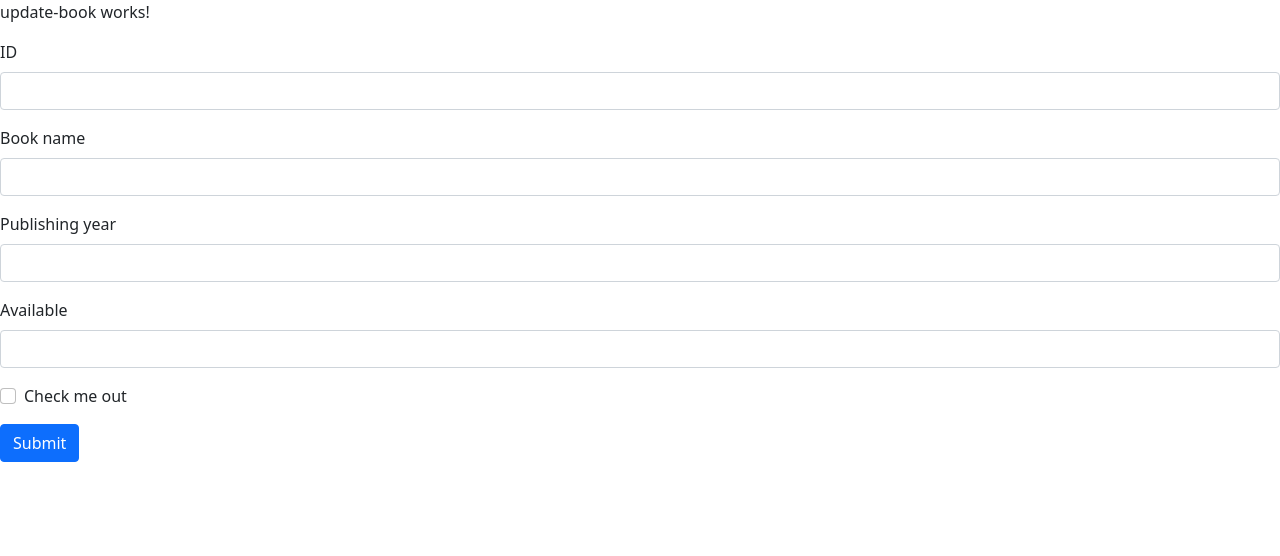
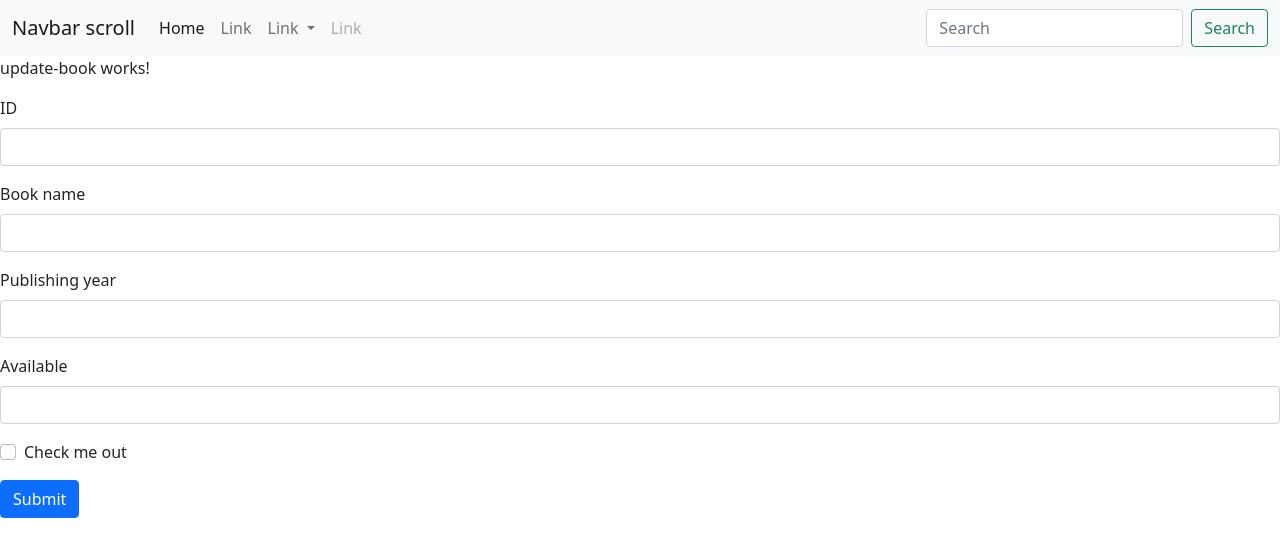
Before and after one commit to KaziMuktadirAhmed/class-project, an Angular app: page / in a window 1280 px wide. Shown: the top 556 px of the page. Built offline with nearby package versions, Linux system fonts and the light colour scheme.

Commit message:
commit nav-bar

```diff
--- a/src/app/app.component.html
+++ b/src/app/app.component.html
@@ -1,3 +1,4 @@
+<app-nav-bar></app-nav-bar>
 <!-- <app-angular-js-welcome-page></app-angular-js-welcome-page> -->
 <!-- <app-bootstrap-table></app-bootstrap-table> -->
 <app-update-book></app-update-book>
--- a/src/app/app.module.ts
+++ b/src/app/app.module.ts
@@ -6,13 +6,15 @@ import { AppComponent } from './app.component';
 import { BootstrapTableComponent } from './bootstrap-table/bootstrap-table.component';
 import { AngularJsWelcomePageComponent } from './angular-js-welcome-page/angular-js-welcome-page.component';
 import { UpdateBookComponent } from './update-book/update-book.component';
+import { NavBarComponent } from './nav-bar/nav-bar.component';
 
 @NgModule({
   declarations: [
     AppComponent,
     BootstrapTableComponent,
     AngularJsWelcomePageComponent,
-    UpdateBookComponent
+    UpdateBookComponent,
+    NavBarComponent
   ],
   imports: [
     BrowserModule,
--- a/src/app/bootstrap-table/bootstrap-table.component.ts
+++ b/src/app/bootstrap-table/bootstrap-table.component.ts
@@ -21,8 +21,8 @@ export class BootstrapTableComponent implements OnInit {
     this.bookSevice.deleteBook(index);
   }
 
-  Update (book : book) : void {
-    const index = this.books.indexOf(book);
+  Update (givenBook : book) : void {
+    const index = this.books.indexOf(givenBook);
   }
 
 }
--- /dev/null
+++ b/src/app/nav-bar/nav-bar.component.html
@@ -0,0 +1,36 @@
+<nav class="navbar navbar-expand-lg navbar-light bg-light">
+  <div class="container-fluid">
+    <a class="navbar-brand" href="#">Navbar scroll</a>
+    <button class="navbar-toggler" type="button" data-bs-toggle="collapse" data-bs-target="#navbarScroll" aria-controls="navbarScroll" aria-expanded="false" aria-label="Toggle navigation">
+      <span class="navbar-toggler-icon"></span>
+    </button>
+    <div class="collapse navbar-collapse" id="navbarScroll">
+      <ul class="navbar-nav me-auto my-2 my-lg-0 navbar-nav-scroll" style="--bs-scroll-height: 100px;">
+        <li class="nav-item">
+          <a class="nav-link active" aria-current="page" href="#">Home</a>
+        </li>
+        <li class="nav-item">
+          <a class="nav-link" href="#">Link</a>
+        </li>
+        <li class="nav-item dropdown">
+          <a class="nav-link dropdown-toggle" href="#" id="navbarScrollingDropdown" role="button" data-bs-toggle="dropdown" aria-expanded="false">
+            Link
+          </a>
+          <ul class="dropdown-menu" aria-labelledby="navbarScrollingDropdown">
+            <li><a class="dropdown-item" href="#">Action</a></li>
+            <li><a class="dropdown-item" href="#">Another action</a></li>
+            <li><hr class="dropdown-divider"></li>
+            <li><a class="dropdown-item" href="#">Something else here</a></li>
+          </ul>
+        </li>
+        <li class="nav-item">
+          <a class="nav-link disabled" href="#" tabindex="-1" aria-disabled="true">Link</a>
+        </li>
+      </ul>
+      <form class="d-flex">
+        <input class="form-control me-2" type="search" placeholder="Search" aria-label="Search">
+        <button class="btn btn-outline-success" type="submit">Search</button>
+      </form>
+    </div>
+  </div>
+</nav>
--- /dev/null
+++ b/src/app/nav-bar/nav-bar.component.ts
@@ -0,0 +1,15 @@
+import { Component, OnInit } from '@angular/core';
+
+@Component({
+  selector: 'app-nav-bar',
+  templateUrl: './nav-bar.component.html',
+  styleUrls: ['./nav-bar.component.css']
+})
+export class NavBarComponent implements OnInit {
+
+  constructor() { }
+
+  ngOnInit(): void {
+  }
+
+}
```
Also changed, not shown: src/app/nav-bar/nav-bar.component.css (added), 1 other file (tests, documents, lock files or other folders).
